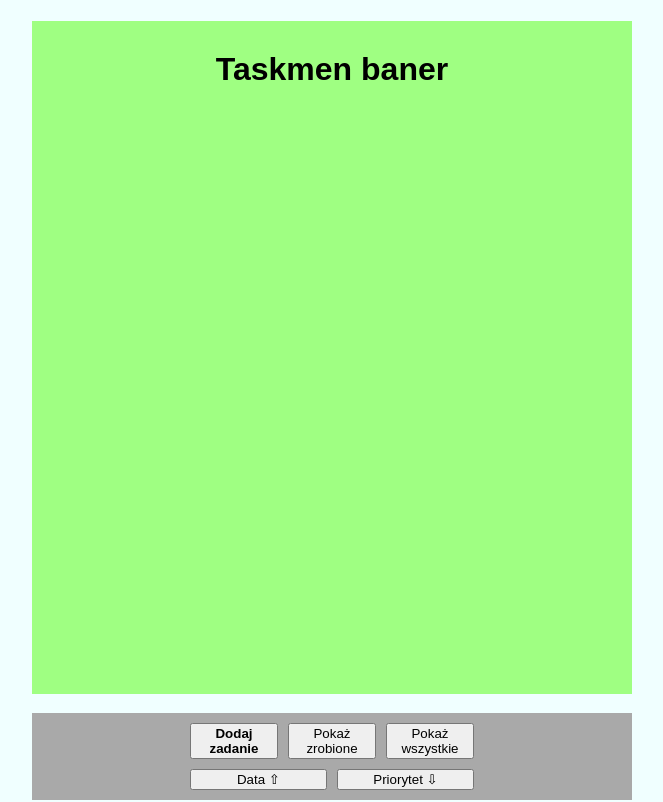
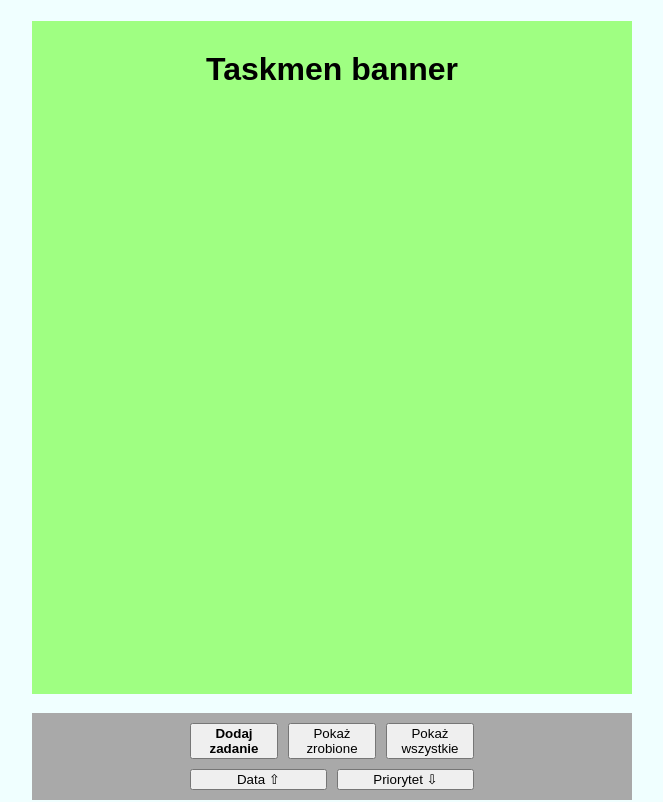
Before and after one commit to jarek-figura/gentlemen-app, a React (Create React App) app: page / in a window 1280 px wide. Shown: the whole page, without its empty margins (308-971 px from the left). Built offline with nearby package versions, Linux system fonts and the light colour scheme.

Commit message:
WIP: fixing filtering by task id done

```diff
--- a/src/components/TaskApp/TaskApp.js
+++ b/src/components/TaskApp/TaskApp.js
@@ -18,11 +18,11 @@ class TaskApp extends Component {
           ? <div>
               <TaskList
                 tasks={this.props.tasks.filter(
-                  task => this.props.showOnlyNotDoneEnabled === false
+                  task => this.state.showOnlyNotDoneEnabled === false
                     ? true
                     : task.isDone === false
                 ).filter(
-                  task => this.props.showOnlyDoneEnabled === false
+                  task => this.state.showOnlyDoneEnabled === false
                     ? true
                     : task.isDone === true
                 )}
@@ -51,6 +51,7 @@ class TaskApp extends Component {
                 })}>Pokaż<br/>wszystkie
                 </button>
 
+                {/* sort by dueDate / sort by priority */}
                 <TaskFilter/>
               </nav>
             </div>
--- a/src/components/TaskList/TaskList.js
+++ b/src/components/TaskList/TaskList.js
@@ -6,6 +6,7 @@ import {withTasks} from "../contexts/Tasks";
 
 class TaskList extends Component {
   render() {
+    const tasks = this.props.tasks;
      return (
       <div>
         { this.props.tasksBeforeFilter().length !== 0 &&
@@ -15,13 +16,13 @@ class TaskList extends Component {
           </span>
         }
         {
-          this.props.tasksBeforeFilter().length !== 0 ?
-            // show TaskList and search
-            this.props.tasks.length === 0 ?
-            <p className='no-result'>Brak wyników</p> :
-            <ul>
+          this.props.tasksBeforeFilter().length !== 0
+            ? // show TaskList and search
+              tasks.length === 0
+                ? <p className='no-result'>Brak wyników</p>
+                : <ul>
                     {
-                this.props.tasks.map(
+                      tasks.map(
                         task => (
                           <li key={task.id}>
                             <TaskContent task={task}/>
@@ -29,13 +30,12 @@ class TaskList extends Component {
                         )
                       )
                     }
-            </ul> :
-            //show banner
-            <h1 className='banner'>Taskmen baner</h1>
+                  </ul>
+            : //show banner
+              <h1 className='banner'>Taskmen banner</h1>
         }
         <br/>
         <br/>
-
       </div>
     )
   }
--- a/src/components/contexts/Tasks.js
+++ b/src/components/contexts/Tasks.js
@@ -7,6 +7,7 @@ const TasksContext = React.createContext();
 export const TasksConsumer = TasksContext.Consumer;
 
 export class TasksProvider extends Component {
+
   toggleTaskAttribute = attributeName => taskId => {
     this.setState({
       tasks: this.state.tasks.map(
```
Lines whose indentation alone changed are shown as unchanged.
